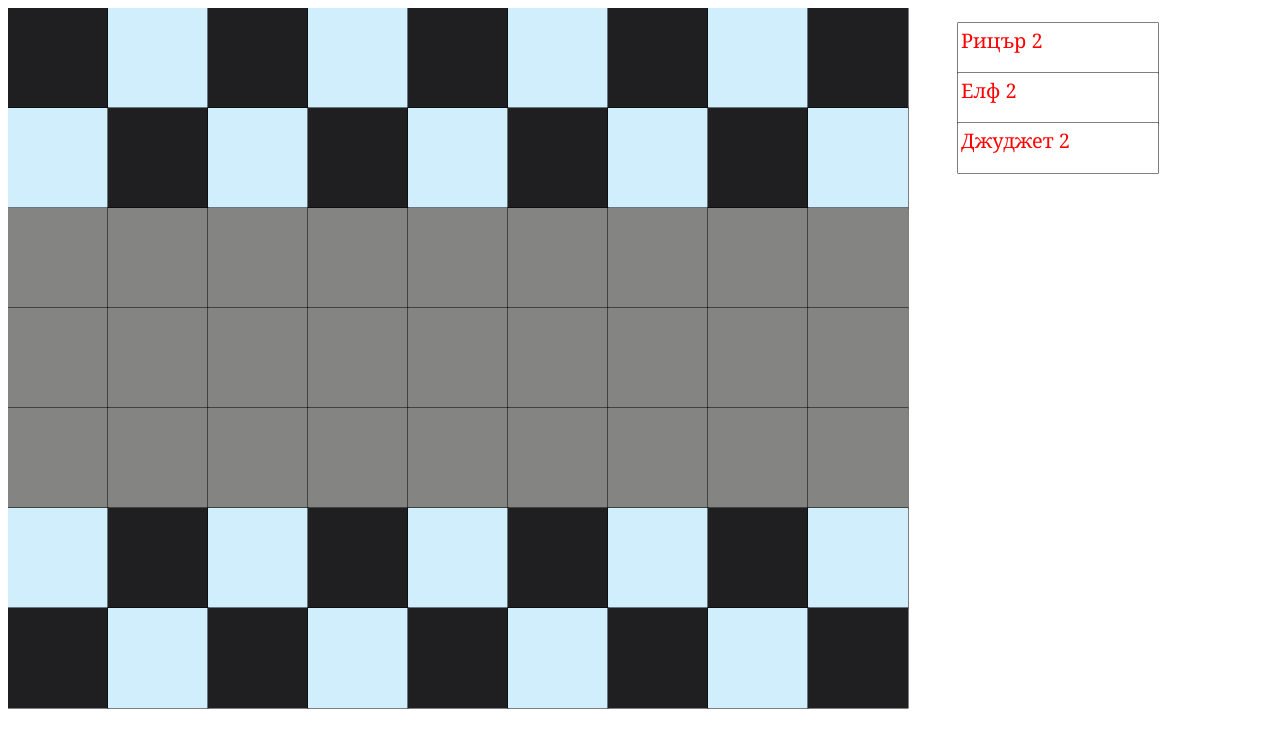
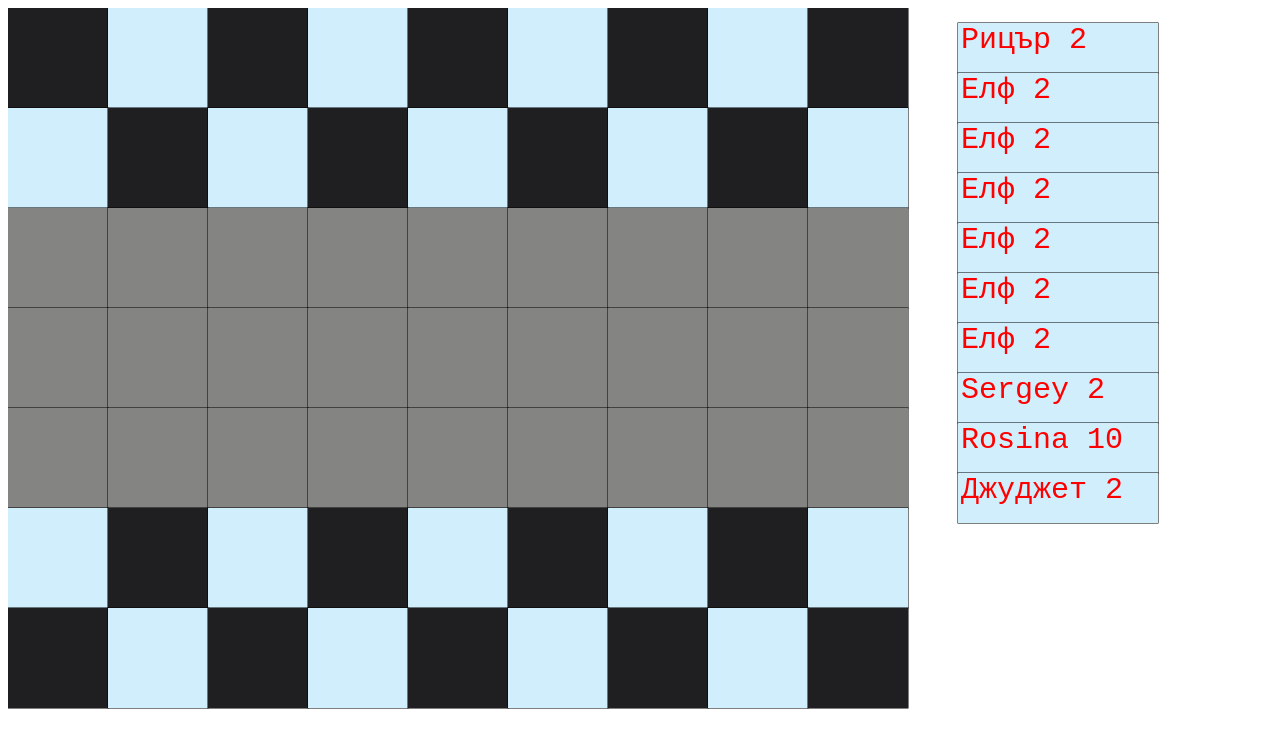
Before and after one commit to sergiycheban/projectjs-board-game, a plain HTML site: page index.html in a window 1280 px wide. Shown: the top 748 px of the page. Drawn offline with Linux system fonts and the light colour scheme.

Commit message:
refactoring

```diff
--- a/index.html
+++ b/index.html
@@ -7,7 +7,8 @@
     <meta name="viewport" content="width=device-width, initial-scale=1" />
   </head>
   <body>
-    <canvas id="canvas" width="1400" height="710"></canvas>
+    <canvas id="canvas" width="1400" height="1710"></canvas>
+    <script src="listOfHeroes.js"></script>
     <script src="hero.js"></script>
     <script src="shape/battlefieldCell.js"></script>
     <script src="shape/heroFields.js"></script>
--- /dev/null
+++ b/listOfHeroes.js
@@ -0,0 +1,122 @@
+listOfHeroes = [
+  {
+    hero: {
+      name: "Рицър",
+      symbol: "Р",
+      attack: 8,
+      armor: 3,
+      HP: 15,
+      impactRadius: 1,
+      speed: 1
+    },
+    count: 2
+  },
+  {
+    hero: {
+      name: "Елф",
+      symbol: "Е",
+      attack: 5,
+      armor: 1,
+      HP: 10,
+      impactRadius: 3,
+      speed: 3
+    },
+    count: 2
+  },
+  {
+    hero: {
+      name: "Елф",
+      symbol: "Е",
+      attack: 5,
+      armor: 1,
+      HP: 10,
+      impactRadius: 3,
+      speed: 3
+    },
+    count: 2
+  },
+  {
+    hero: {
+      name: "Елф",
+      symbol: "Е",
+      attack: 5,
+      armor: 1,
+      HP: 10,
+      impactRadius: 3,
+      speed: 3
+    },
+    count: 2
+  },
+  {
+    hero: {
+      name: "Елф",
+      symbol: "Е",
+      attack: 5,
+      armor: 1,
+      HP: 10,
+      impactRadius: 3,
+      speed: 3
+    },
+    count: 2
+  },
+  {
+    hero: {
+      name: "Елф",
+      symbol: "Е",
+      attack: 5,
+      armor: 1,
+      HP: 10,
+      impactRadius: 3,
+      speed: 3
+    },
+    count: 2
+  },
+  {
+    hero: {
+      name: "Елф",
+      symbol: "Е",
+      attack: 5,
+      armor: 1,
+      HP: 10,
+      impactRadius: 3,
+      speed: 3
+    },
+    count: 2
+  },
+  {
+    hero: {
+      name: "Sergey",
+      symbol: "S",
+      attack: 5,
+      armor: 1,
+      HP: 10,
+      impactRadius: 3,
+      speed: 3
+    },
+    count: 2
+  },
+  {
+    hero: {
+      name: "Rosina",
+      symbol: "R",
+      attack: 100,
+      armor: 100,
+      HP: 100,
+      impactRadius: 100,
+      speed: 100
+    },
+    count: 10
+  },
+  {
+    hero: {
+      name: "Джуджет",
+      symbol: "Д",
+      attack: 6,
+      armor: 2,
+      HP: 12,
+      impactRadius: 2,
+      speed: 2
+    },
+    count: 2
+  }
+];
--- a/manager/canvasBattlefield.js
+++ b/manager/canvasBattlefield.js
@@ -17,7 +17,6 @@ var CanvasManagerBattlefield = {
 
   generationBattlefield: function() {
     var color = "";
-    let content = null;
     let squareWidth = this.width / this.row;
     let totalSquares = this.row * this.col;
     let i = 0,
--- a/manager/canvasHeroSelectionFields.js
+++ b/manager/canvasHeroSelectionFields.js
@@ -8,44 +8,7 @@ var CanvasManagerHeroSelectionFields = {
   context: null,
   width: 200,
   height: 50,
-  listOfHeroes: [
-    {
-      hero: {
-        name: "Рицър",
-        symbol: "Р",
-        attack: 8,
-        armor: 3,
-        HP: 15,
-        impactRadius: 1,
-        speed: 1
-      },
-      count: 2
-    },
-    {
-      hero: {
-        name: "Елф",
-        symbol: "Е",
-        attack: 5,
-        armor: 1,
-        HP: 10,
-        impactRadius: 3,
-        speed: 3
-      },
-      count: 2
-    },
-    {
-      hero: {
-        name: "Джуджет",
-        symbol: "Д",
-        attack: 6,
-        armor: 2,
-        HP: 12,
-        impactRadius: 2,
-        speed: 2
-      },
-      count: 2
-    }
-  ],
+  color: "#d1eefc",
   heroCollection: [],
 
   initialize: function(element) {
@@ -54,25 +17,25 @@ var CanvasManagerHeroSelectionFields = {
   },
 
   generationHeroSelectionFields: function() {
-    for (let index = 0; index < this.listOfHeroes.length; index++) {
+    for (let index = 0; index < listOfHeroes.length; index++) {
       this.heroCollection.push(
         new HeroCell(
           CanvasManagerBattlefield.width + INDENT_FROM_BATTLEFIELD,
           this.height * index + INDENT_FROM_START,
           this.width,
           this.height,
-          this.listOfHeroes[index].hero.name,
-          "white",
+          listOfHeroes[index].hero.name,
+          this.color,
           new Hero(
-            this.listOfHeroes[index].hero.name,
-            this.listOfHeroes[index].hero.symbol,
-            this.listOfHeroes[index].hero.attack,
-            this.listOfHeroes[index].hero.armor,
-            this.listOfHeroes[index].hero.HP,
-            this.listOfHeroes[index].hero.impactRadius,
-            this.listOfHeroes[index].hero.speed
+            listOfHeroes[index].hero.name,
+            listOfHeroes[index].hero.symbol,
+            listOfHeroes[index].hero.attack,
+            listOfHeroes[index].hero.armor,
+            listOfHeroes[index].hero.HP,
+            listOfHeroes[index].hero.impactRadius,
+            listOfHeroes[index].hero.speed
           ),
-          this.listOfHeroes[index].count
+          listOfHeroes[index].count
         )
       );
     }
@@ -105,7 +68,6 @@ var CanvasManagerHeroSelectionFields = {
   },
 
   getSelectedHero: function() {
-    console.log("call" + selectedHero);
     return selectedHero;
   }
 };
--- a/shape/battlefieldCell.js
+++ b/shape/battlefieldCell.js
@@ -21,19 +21,11 @@ Cell.prototype.drawCell = function() {
     this.width,
     this.width
   );
-  if (this.hero != null) {
-    CanvasManagerHeroSelectionFields.context.fillStyle = "red";
-    CanvasManagerBattlefield.context.fillText(
-      this.hero,
-      this.x + this.width,
-      this.y + this.width / 2
-    );
-  }
 };
 
 Cell.prototype.drawHeroInCell = function() {
   if (this.hero != null) {
-    CanvasManagerHeroSelectionFields.context.font = "50px Verdana";
+    CanvasManagerBattlefield.context.font = "30px Courier New";
     CanvasManagerBattlefield.context.fillStyle = "red";
     CanvasManagerBattlefield.context.fillText(
       this.hero.symbol,
--- a/shape/heroFields.js
+++ b/shape/heroFields.js
@@ -26,7 +26,7 @@ HeroCell.prototype.draw = function() {
     this.height
   );
   if (this.hero != null) {
-    CanvasManagerHeroSelectionFields.context.font = "20px Georgia";
+    CanvasManagerHeroSelectionFields.context.font = "30px Courier New";
     CanvasManagerHeroSelectionFields.context.fillStyle = "red";
     CanvasManagerHeroSelectionFields.context.fillText(
       this.name + " " + this.count,
```
